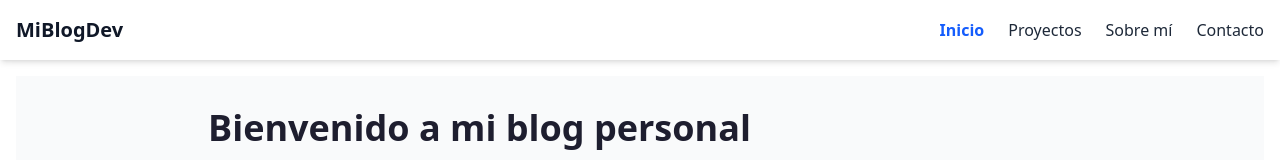
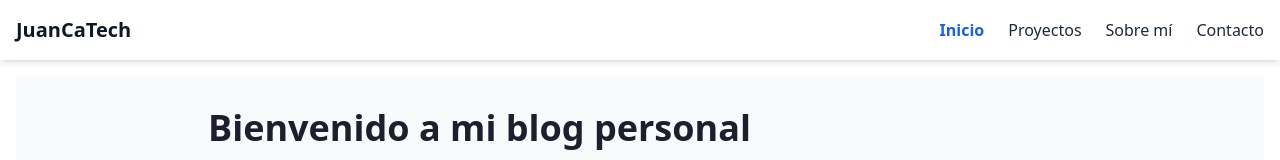
Before and after one commit to Juan17Informatico/blog-dev-notes, a React (Vite) app: page / in a window 1280 px wide. Shown: the top 160 px of the page. Built offline with nearby package versions, Linux system fonts and the light colour scheme.

Commit message:
feature: Agrega el titulo del blog

```diff
--- a/src/components/Navbar.jsx
+++ b/src/components/Navbar.jsx
@@ -4,7 +4,7 @@
     return (
         <nav className="bg-white shadow-md p-4 flex justify-between items-center sticky top-0 z-50">
             {/* Título del blog */}
-            <div className="text-xl font-bold text-gray-900">MiBlogDev</div>
+            <div className="text-xl font-bold text-gray-900">JuanCaTech</div>
 
             {/* Enlaces de navegación */}
             <div className="flex gap-6">
```
